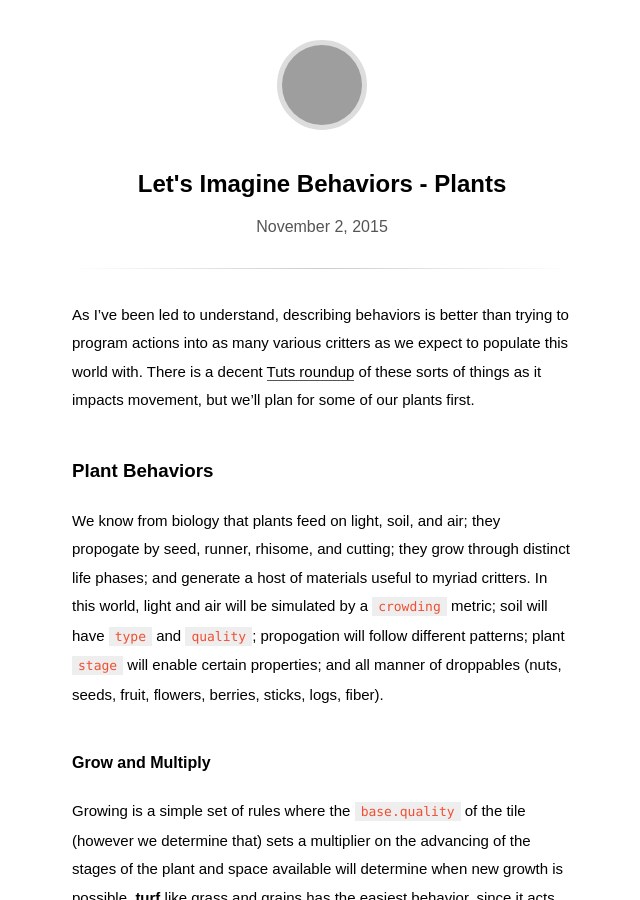
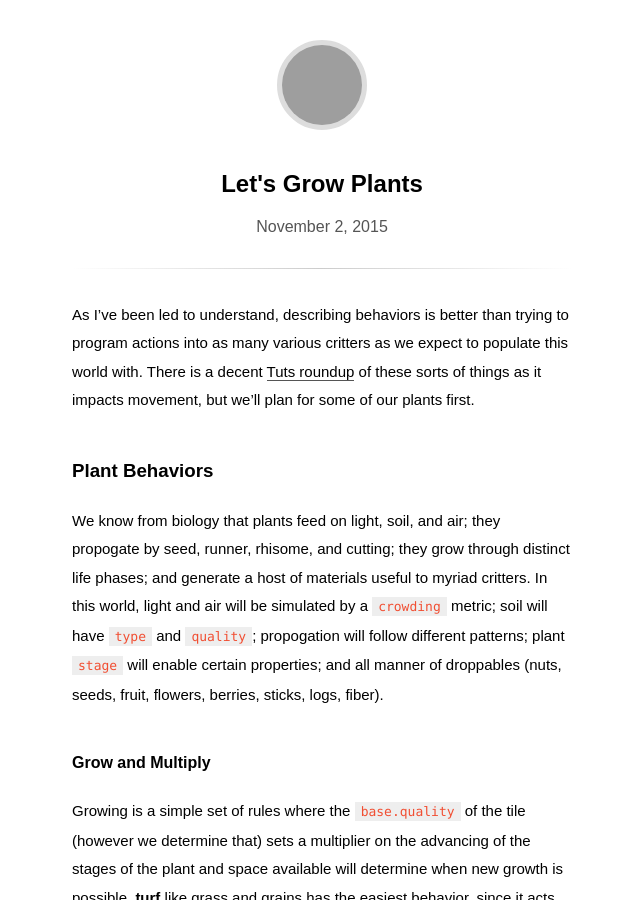
Before and after one commit to cubap/trade, a Jekyll site: the page built from _posts/2015-11-02-lets-imagine-behaviors.md, in a window 1280 px wide and 900 px high, cut to the strip 0-900 px from the top of the window. Shown: the whole strip, without its empty margins (318-958 px from the left). Built offline with Jekyll 4.4.1, drawn with Linux system fonts in a browser that asks for light colours; some web fonts are replaced; grey boxes are pictures that could not be loaded.

Commit message:
Update 2015-11-02-lets-imagine-behaviors.md

```diff
--- a/_posts/2015-11-02-lets-imagine-behaviors.md
+++ b/_posts/2015-11-02-lets-imagine-behaviors.md
@@ -1,5 +1,5 @@
 ---
-title: Let's Imagine Behaviors - Plants
+title: Let's Grow Plants
 updated: 2015-11-02 20:06
 ---
 
```
